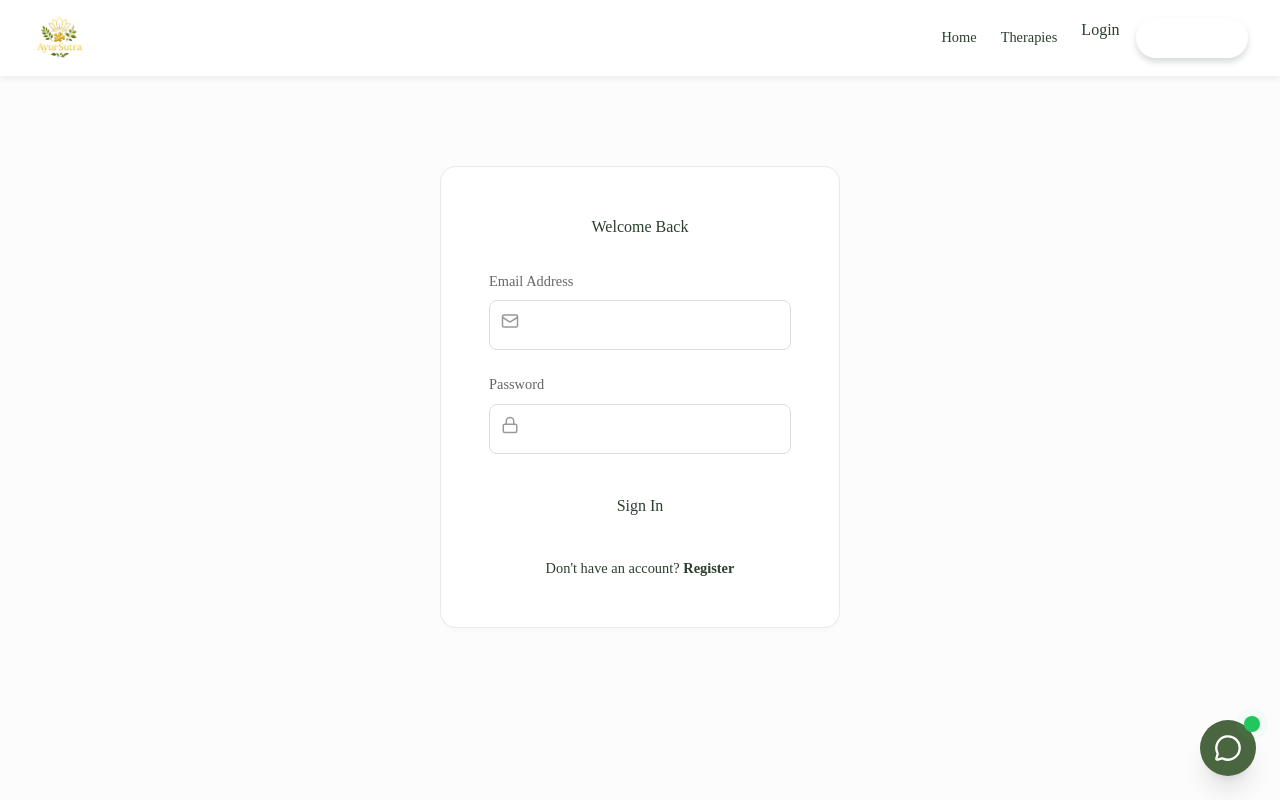
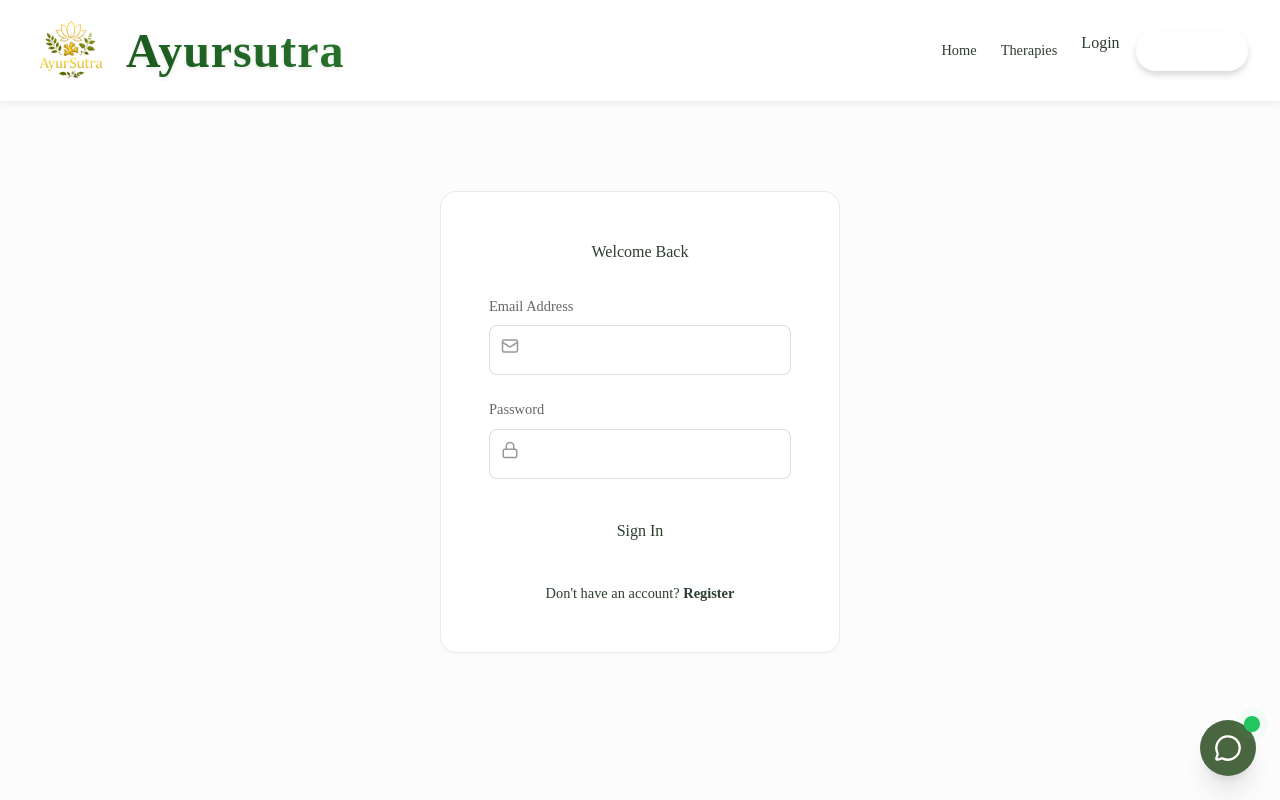
Before and after one commit to madhavcvedpathak/ayursutraMain, a React (Vite) app: page /login in a window 1280 px wide. Built offline with nearby package versions, Linux system fonts and the light colour scheme; no server answers; a web font is replaced by a local one.

Commit message:
style: Enhanced branding with larger logo and premium Ayursutra title

```diff
--- a/src/components/Navigation.tsx
+++ b/src/components/Navigation.tsx
@@ -36,8 +36,22 @@ export const Navigation = () => {
             alignItems: 'center',
             boxShadow: '0 4px 6px -1px rgba(0, 0, 0, 0.05)'
         }}>
-            <Link to="/" style={{ textDecoration: 'none', display: 'flex', alignItems: 'center', gap: '0.75rem' }}>
-                <img src={logo} alt="Ayursutra Logo" style={{ height: '60px', objectFit: 'contain' }} />
+            <Link to="/" style={{ textDecoration: 'none', display: 'flex', alignItems: 'center', gap: '1rem' }}>
+                <img src={logo} alt="Ayursutra Logo" style={{ height: '85px', objectFit: 'contain' }} />
+                <h1 style={{
+                    fontFamily: '"Cormorant Garamond", serif',
+                    fontSize: '3rem',
+                    fontWeight: 700,
+                    margin: 0,
+                    letterSpacing: '0.02em',
+                    color: '#2c3e50', // Dark premium color
+                    background: 'linear-gradient(45deg, #1b5e20, #2e7d32)',
+                    WebkitBackgroundClip: 'text',
+                    WebkitTextFillColor: 'transparent',
+                    textShadow: '0 2px 4px rgba(0,0,0,0.1)'
+                }}>
+                    Ayursutra
+                </h1>
             </Link>
 
             <div style={{ display: 'flex', alignItems: 'center', gap: '1.5rem' }}>
```
